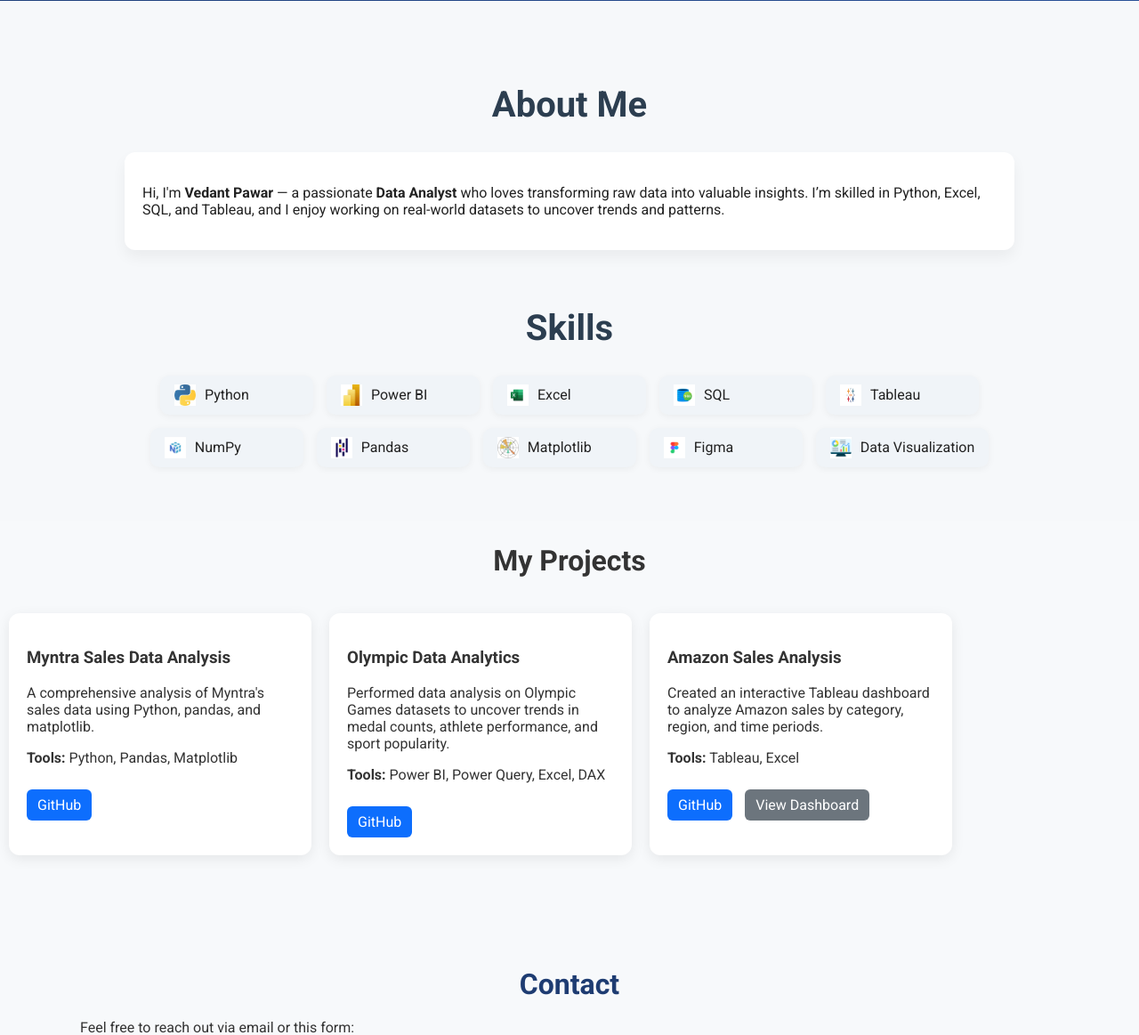
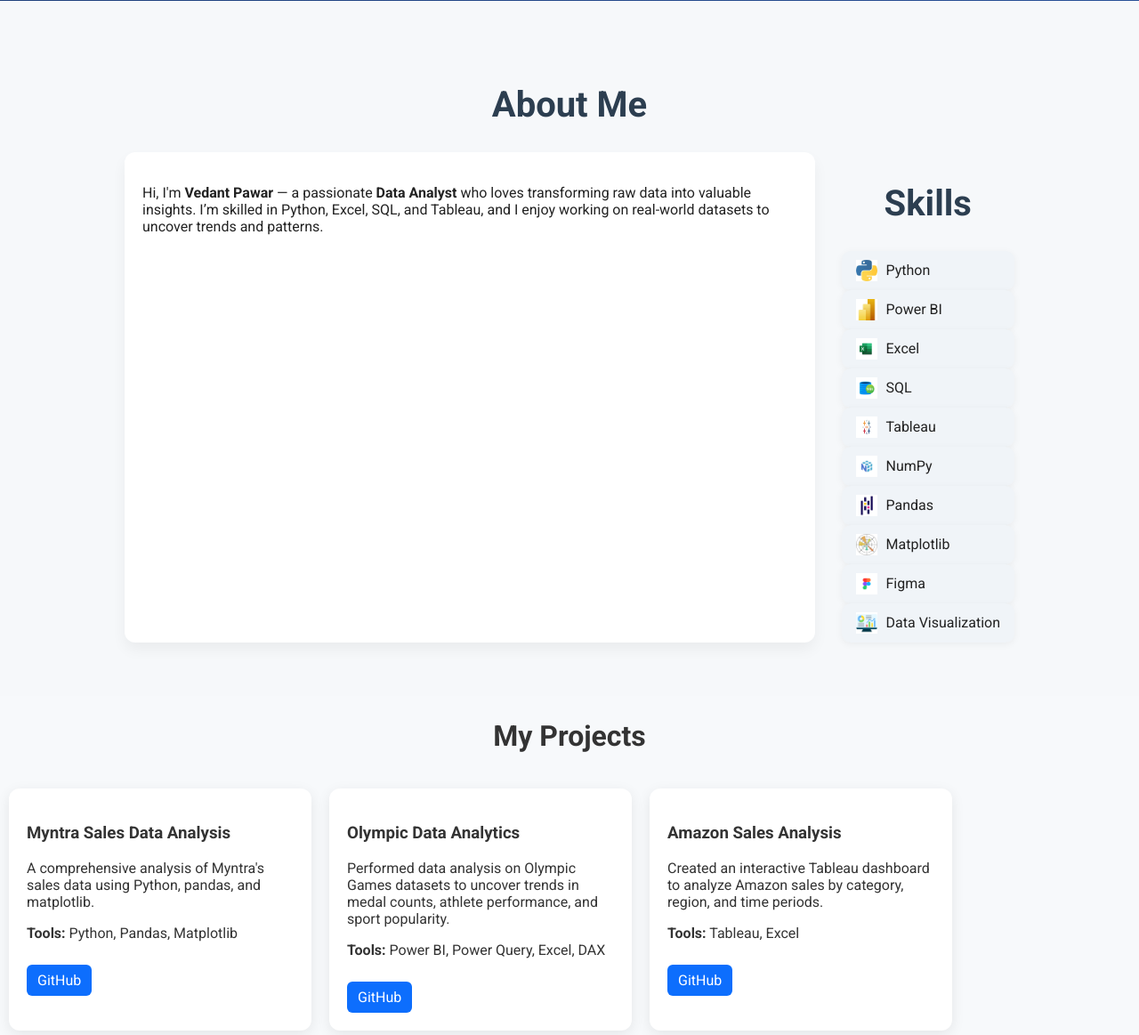
Before and after one commit to Vedant05122003/Portfolio-Site, a Flask app: page / in a window 1280 px wide. Shown: the part 548-1711 px from the top of the page at 89% size. Run offline with Flask 3, Linux system fonts and the light colour scheme.

Commit message:
Update index.html

```diff
--- a/templates/index.html
+++ b/templates/index.html
@@ -50,7 +50,7 @@
       </div>
         <div class="skills-section">
         <h2>Skills</h2>
-        <div class="skills-grid">
+        <div id="skills" class="skills-section">
           <div class="skill"><img src="/static/icons/python.jpg" alt="Python"> Python</div>
           <div class="skill"><img src="/static/icons/powerbi.jpg" alt="Power BI"> Power BI</div>
           <div class="skill"><img src="/static/icons/excel.jpg" alt="Excel"> Excel</div>
@@ -129,9 +129,9 @@
               <h3>Amazon Sales Analysis</h3>
               <p>Created an interactive Tableau dashboard to analyze Amazon sales by category, region, and time periods.</p>
               <p><strong>Tools:</strong> Tableau, Excel</p>
-              <a class="btn" href="#">GitHub</a>
-              <a class="btn view" href="https://github.com/Vedant05122003/Amazon-Sales-Data-Analysis-using-Tableau">View Dashboard</a>
-            </div>
+              <a class="btn" href="https://github.com/Vedant05122003/Amazon-Sales-Data-Analysis-using-Tableau">GitHub</a>
+<!--               <a class="btn view" href="https://github.com/Vedant05122003/Amazon-Sales-Data-Analysis-using-Tableau">View Dashboard</a>
+            </div> -->
 
           </div>
         </div>
```
